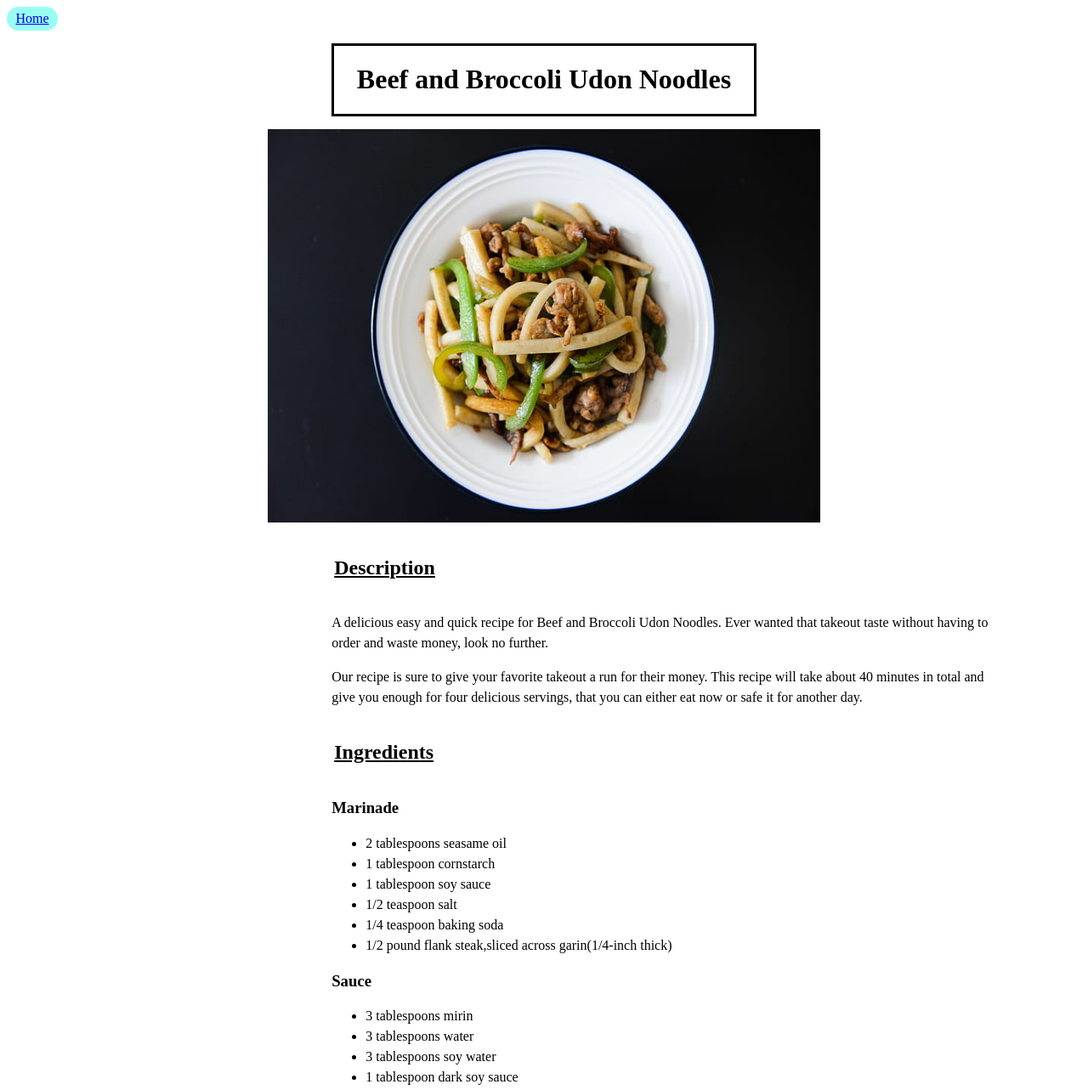
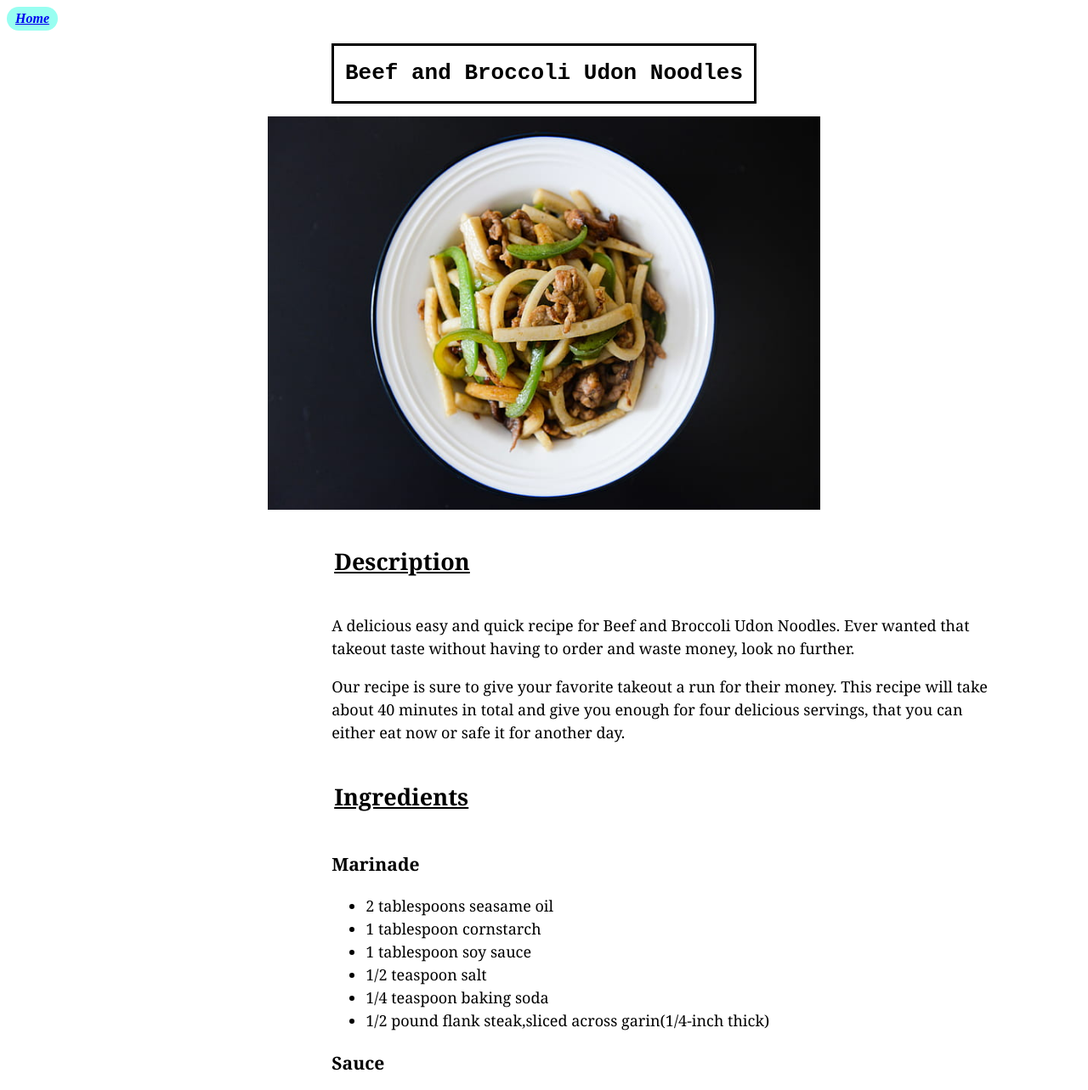
Before and after one commit to escobarsimon/odin-recipes, a plain HTML site: page recipes/udon-noodles.html in a window 1280 px wide. Shown: the top 1283 px of the page at 85% size. Drawn offline with Linux system fonts and the light colour scheme.

Commit message:
Add Font add font family and font size

```diff
--- a/recipes/styles.css
+++ b/recipes/styles.css
@@ -1,5 +1,6 @@
 * {
     box-sizing: border-box;
+
 }
 
 .home {
@@ -9,6 +10,8 @@
     padding: 5px 10px 5px 10px;
     color: black;
     border-radius: 25px;
+    font-style: oblique;
+    font-weight: bold;
 }
 
 .page-title {
@@ -16,6 +19,8 @@
     margin: 15px auto 15px auto;
     text-align: center;
     max-width: 500px;
+    font-family: 'Courier New', Courier, monospace;
+    font-size: small;
 }
 
 .food-image {
@@ -28,6 +33,8 @@
     margin: 0 30% 0 30%;
     padding: 3px;
     min-width: 800px;
+    font-size: 18px;
+    font-family: Georgia, 'Times New Roman', Times, serif
 }
 
 .headings {
```
